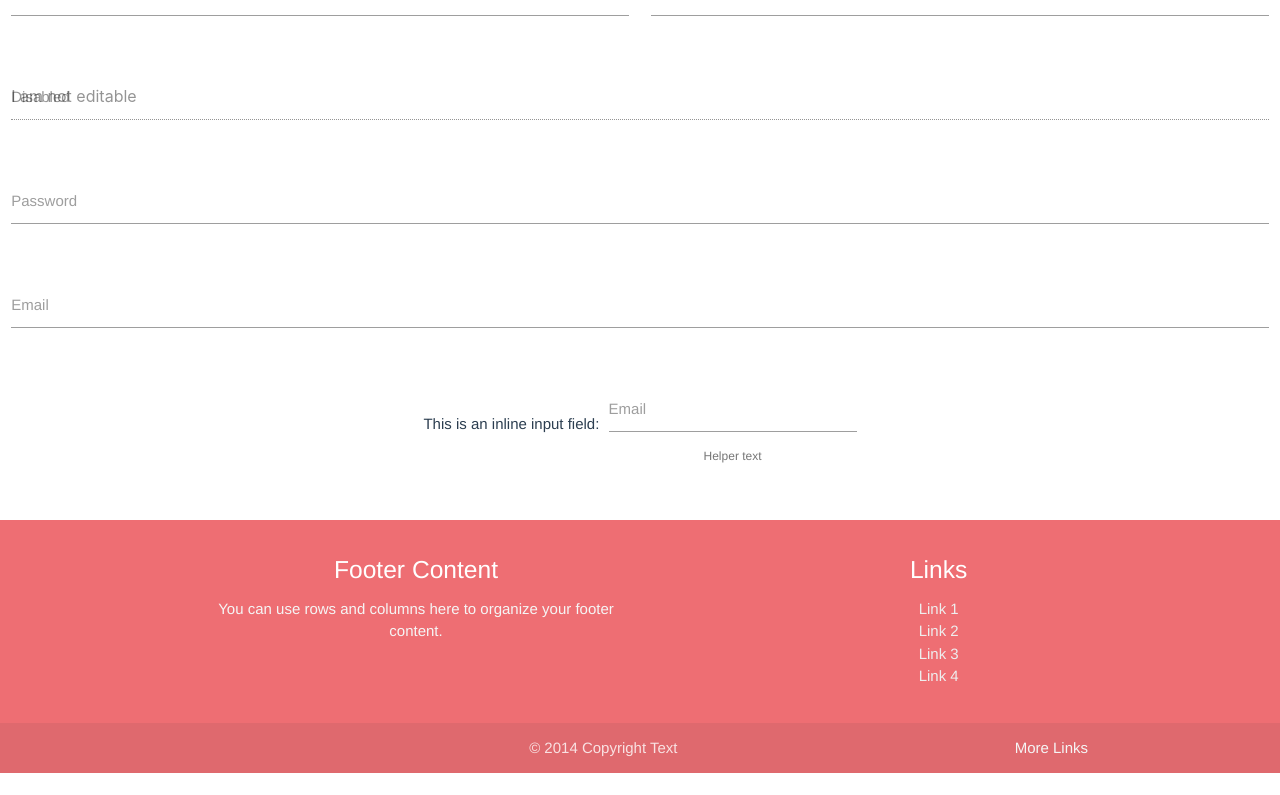
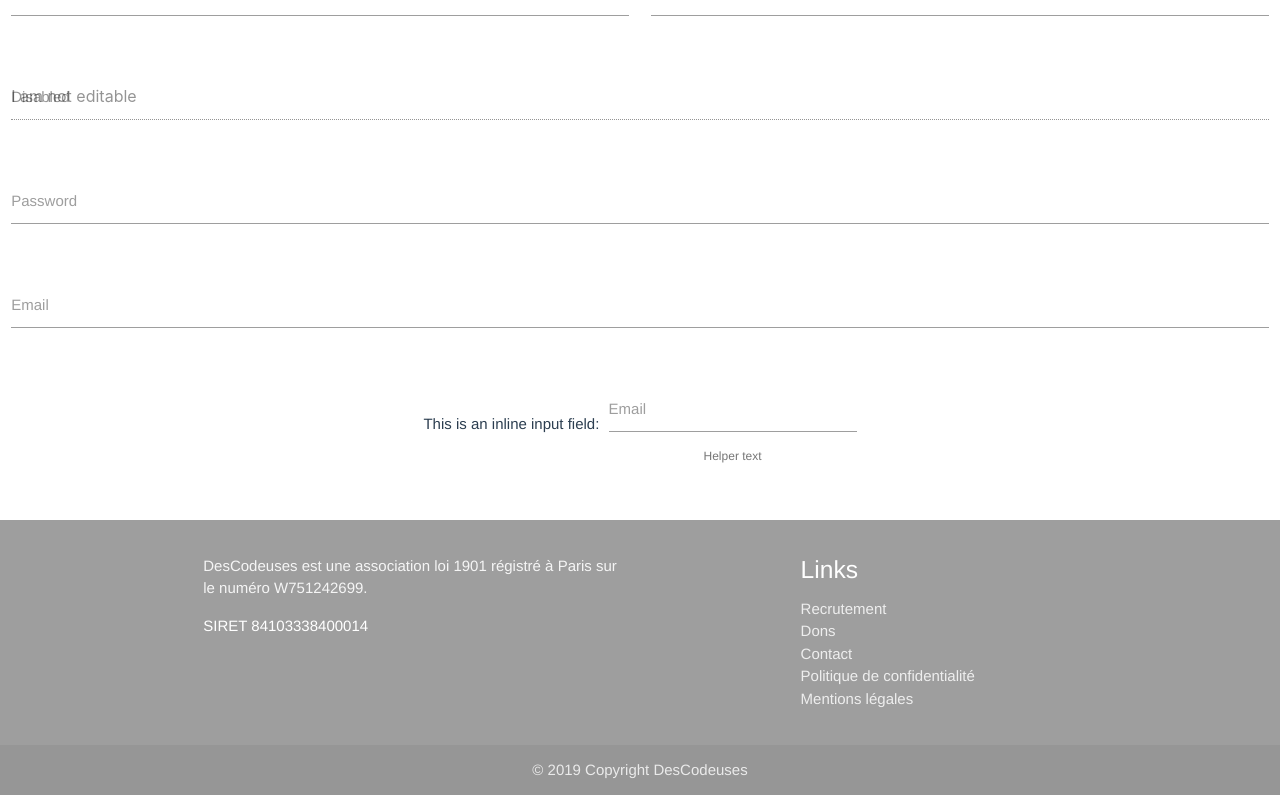
Before and after one commit to descodeuses/site, a Vue app: page / in a window 1280 px wide. Shown: the part 910-1705 px from the top of the page. Before the commit the page ends 1683 px from the top, so only its background shows below. Built offline with nearby package versions, Linux system fonts and the light colour scheme.

Commit message:
Update Footer.vue

```diff
--- a/src/components/ui/Footer.vue
+++ b/src/components/ui/Footer.vue
@@ -1,26 +1,26 @@
 <template>
-    <footer class="page-footer">
+    <footer class="page-footer grey left-align">
         <div class="container">
             <div class="row">
                 <div class="col l6 s12">
-                    <h5 class="white-text">Footer Content</h5>
-                    <p class="grey-text text-lighten-4">You can use rows and columns here to organize your footer content.</p>
+                    <p class="grey-text text-lighten-4">DesCodeuses est une association loi 1901 régistré à Paris sur le numéro W751242699.</p>
+                    <p>SIRET 84103338400014</p>
                 </div>
                 <div class="col l4 offset-l2 s12">
                     <h5 class="white-text">Links</h5>
                     <ul>
-                        <li><a class="grey-text text-lighten-3" href="#!">Link 1</a></li>
-                        <li><a class="grey-text text-lighten-3" href="#!">Link 2</a></li>
-                        <li><a class="grey-text text-lighten-3" href="#!">Link 3</a></li>
-                        <li><a class="grey-text text-lighten-3" href="#!">Link 4</a></li>
+                        <li><a class="grey-text text-lighten-3" href="#!">Recrutement</a></li>
+                        <li><a class="grey-text text-lighten-3" href="#!">Dons</a></li>
+                        <li><a class="grey-text text-lighten-3" href="#!">Contact</a></li>
+                        <li><a class="grey-text text-lighten-3" href="#!">Politique de confidentialité</a></li>
+                        <li><a class="grey-text text-lighten-3" href="#!">Mentions légales</a></li>
                     </ul>
                 </div>
             </div>
         </div>
-        <div class="footer-copyright">
+        <div class="footer-copyright center-align">
             <div class="container">
-                © 2014 Copyright Text
-                <a class="grey-text text-lighten-4 right" href="#!">More Links</a>
+                © 2019 Copyright DesCodeuses
             </div>
         </div>
     </footer>
```
